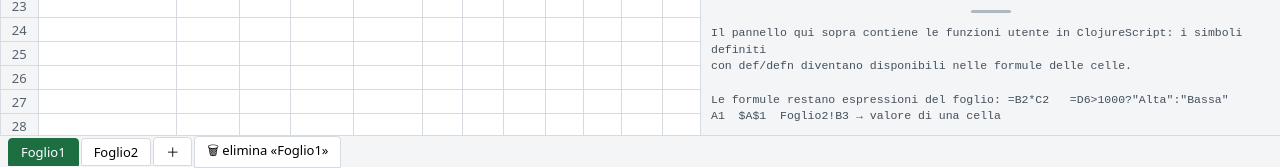
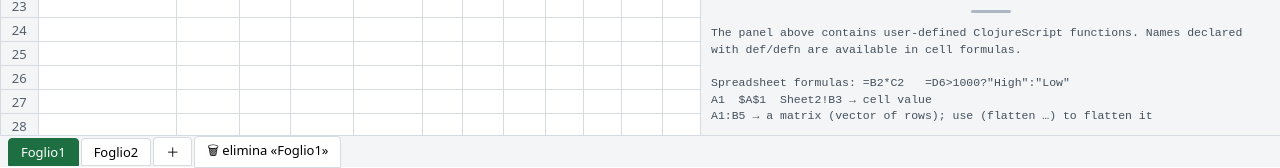
Before and after one commit to gscacco/myspa, a website with bundled scripts: page src/index.html in a window 1280 px wide. Both pictures are taken after a click on the button "ƒ CLJS". Shown: the part 633-801 px from the top of the page. Built offline with nearby package versions, Linux system fonts and the light colour scheme.

Commit message:
docs(demo): translate help and sample code to English

```diff
--- a/src/index.html
+++ b/src/index.html
@@ -20,8 +20,8 @@
 <div id="gw"><div id="gx"><table id="g" data-dyn></table><div id="ov"></div></div></div>
 <div id="tabs" data-dyn></div>
 <div id="formula-pop" role="dialog" aria-modal="false" aria-labelledby="formula-pop-title" hidden>
-  <div id="formula-pop-head"><b id="formula-pop-title">Formula</b><button id="formula-pop-close" type="button" title="Applica e chiudi" aria-label="Applica e chiudi">✓</button></div>
-  <input id="ed" hidden aria-label="Formula della cella" spellcheck="false" autocomplete="off">
+  <div id="formula-pop-head"><b id="formula-pop-title">Formula</b><button id="formula-pop-close" type="button" title="Apply and close" aria-label="Apply and close">✓</button></div>
+  <textarea id="ed" hidden aria-label="Cell formula" spellcheck="false" autocomplete="off" autocapitalize="off" wrap="off"></textarea>
 </div>
 <div id="fn" hidden>
   <b>Funzioni utente (ClojureScript)</b>
@@ -39,48 +39,54 @@
   <div id="note" data-dyn></div>
   <div id="fe" data-dyn></div>
   <div id="help-resize" role="separator" aria-orientation="horizontal" aria-label="Ridimensiona la guida" aria-valuemin="40" aria-valuenow="100" tabindex="0"></div>
-<pre id="help">Il pannello qui sopra contiene le funzioni utente in ClojureScript: i simboli definiti
-con def/defn diventano disponibili nelle formule delle celle.
+<pre id="help">The panel above contains user-defined ClojureScript functions. Names declared
+with def/defn are available in cell formulas.
 
-Le formule restano espressioni del foglio: =B2*C2   =D6>1000?"Alta":"Bassa"
-A1  $A$1  Foglio2!B3 → valore di una cella
-A1:B5 → matrice (vettore di righe) da appiattire con (flatten …)
-Nei ternari metti spazi attorno a «:»  →  =x ? B2 : C2  (B2:C2 senza spazi è un intervallo)
-SUM AVG MIN MAX COUNT ROUND IF + funzioni matematiche (sqrt, abs, PI…) usabili anche nei cljs
+Spreadsheet formulas: =B2*C2   =D6&gt;1000?"High":"Low"
+A1  $A$1  Sheet2!B3 → cell value
+A1:B5 → a matrix (vector of rows); use (flatten …) to flatten it
+In ternary expressions, put spaces around «:» → =x ? B2 : C2 (B2:C2 without spaces is a range)
+SUM AVG MIN MAX COUNT ROUND IF and math functions (sqrt, abs, PI…) are also available in ClojureScript.
 
-Editor con paredit attivo:
-( ) [ ] { } e " si chiudono da soli · Invio rientra · Tab indenta (Shift+Tab toglie)
-Le parentesi non si possono sbilanciare: se una cancellazione (Backspace/Delete) le
-romperebbe paredit la blocca, mentre una forma o un blocco interi si cancellano.
-Per cambiarle usa i pulsanti paredit o i tasti, che agiscono sulla lista in cui si
-trova il cursore (anche se il cursore è subito dopo la sua «)»):
-  Slurp ➡  tira dentro la lista la forma che segue      Ctrl+→
-  ⬅ Barf   spinge fuori dalla lista l'ultima forma      Ctrl+←
-  Splice ⬆ toglie le parentesi della lista              Ctrl+↑
-  Wrap ⬇   avvolge la forma o la selezione in «( )»     Ctrl+↓
-  (su macOS, se Ctrl+frecce è preso da Mission Control, usa Ctrl+Shift+frecce)
-Ctrl+/ commenta (;) · Ctrl+Spazio suggerimenti
-▶ Applica tutto valuta l'editor e ne salva il codice nel foglio (anche nel file salvato)
-▶ Valuta forma (Ctrl+Invio) valuta solo la s-exp prima del cursore, come C-x C-e di
-Emacs: ridefinisce una defn o una costante def senza ricaricare il resto e senza
-salvarla nel foglio (vale per la sessione; per conservarla usa ▶ Applica tutto).
-Esempio: (defn media [xs] (/ (SUM xs) (count xs)))   poi in una cella  =media(B2:B5)
-condizionali: (if (> D6 1000) "Alta" "Bassa")   locali: (let [x 1] (* x 2))
-Data flow: una cella si ricalcola solo se cambia una cella da cui dipende (le dipendenze sono scoperte durante il calcolo).</pre>
+In the floating editor, enter the ClojureScript form without a leading =:
+(double-value B2)     (SUM A1:B5)     (if (> D6 1000) "High" "Low")
+
+The ClojureScript editor has paredit:
+( ) [ ] { } and " close automatically · Enter adds an indented line · Tab indents (Shift+Tab outdents)
+Paredit keeps delimiters balanced. Backspace/Delete cannot unbalance them, while a whole form or block can be deleted.
+Use the paredit buttons or shortcuts on the list containing the cursor, including when the cursor is just after its closing «)»:
+  Slurp ➡  pull the following form into the list             Ctrl+→
+  ⬅ Barf   push the last form out of the list                Ctrl+←
+  Splice ⬆ remove the list's delimiters                      Ctrl+↑
+  Wrap ⬇   wrap the form or selection in «( )»               Ctrl+↓
+  (On macOS, if Mission Control captures Ctrl+arrows, use Ctrl+Shift+arrows.)
+Ctrl+/ comments a line with ; · Ctrl+Space opens suggestions
+▶ Apply all evaluates the editor and saves its code in the workbook.
+▶ Evaluate form (Ctrl+Enter) evaluates only the s-expression before the cursor, like Emacs C-x C-e.
+It can redefine a function or constant without reloading the rest of the editor. The change lasts for this session; use Apply all to save it.
+
+Example:
+(defn weighted-average [values weights]
+  (let [value-list (flatten values)
+        weight-list (flatten weights)]
+    (/ (SUM (map * value-list weight-list)) (SUM weight-list))))
+Use it in a cell as (weighted-average B2:B5 C2:C5).
+Conditionals: (if (> D6 1000) "High" "Low") · Locals: (let [x 1] (* x 2))
+Data flow: a cell recalculates only when one of its dependencies changes.</pre>
 </div>
 
 <script type="application/edn" id="model">
 {:version 1
  :name "Foglio di calcolo"
- :code "; Funzioni utente in ClojureScript: i simboli definiti con def/defn sono usabili nelle formule.\n(def IVA 0.22)\n\n(defn CONIVA\n  ([x] (CONIVA x IVA))\n  ([x r] (* x (+ 1 r))))\n\n; riceve matrici (vettori di righe): (flatten ...) le appiattisce\n(defn MEDIA_PESATA [valori pesi]\n  (let [v (flatten valori)\n        p (flatten pesi)]\n    (/ (SUM (map * v p)) (SUM p))))\n"
+ :code "; User-defined functions in ClojureScript: symbols declared with def/defn are available in formulas.\n(def TAX_RATE 0.22)\n\n(defn WITH_TAX\n  ([x] (WITH_TAX x TAX_RATE))\n  ([x rate] (* x (+ 1 rate))))\n\n; Accepts matrices (vectors of rows); flatten turns them into sequences.\n(defn WEIGHTED_AVERAGE [values weights]\n  (let [value-list (flatten values)\n        weight-list (flatten weights)]\n    (/ (SUM (map * value-list weight-list)) (SUM weight-list))))\n"
  :sheets [{:name "Foglio1"
   :cells {:A1 {:r "Prodotto" :b true} :B1 {:r "Prezzo" :b true} :C1 {:r "Qtà" :b true} :D1 {:r "Totale" :b true} :E1 {:r "Con IVA" :b true}
-          :A2 {:r "Penna"} :B2 {:r 1.5 :d 2} :C2 {:r 100} :D2 {:r "=B2*C2" :d 2} :E2 {:r "=CONIVA(D2)" :d 2}
-          :A3 {:r "Quaderno"} :B3 {:r 3.2 :d 2} :C3 {:r 40} :D3 {:r "=B3*C3" :d 2} :E3 {:r "=CONIVA(D3)" :d 2}
-          :A4 {:r "Zaino"} :B4 {:r 24.9 :d 2} :C4 {:r 12} :D4 {:r "=B4*C4" :d 2} :E4 {:r "=CONIVA(D4)" :d 2}
-          :A5 {:r "Lavagna"} :B5 {:r 89 :d 2} :C5 {:r 3} :D5 {:r "=B5*C5" :d 2} :E5 {:r "=CONIVA(D5)" :d 2}
+          :A2 {:r "Penna"} :B2 {:r 1.5 :d 2} :C2 {:r 100} :D2 {:r "=B2*C2" :d 2} :E2 {:r "=WITH_TAX(D2)" :d 2}
+          :A3 {:r "Quaderno"} :B3 {:r 3.2 :d 2} :C3 {:r 40} :D3 {:r "=B3*C3" :d 2} :E3 {:r "=WITH_TAX(D3)" :d 2}
+          :A4 {:r "Zaino"} :B4 {:r 24.9 :d 2} :C4 {:r 12} :D4 {:r "=B4*C4" :d 2} :E4 {:r "=WITH_TAX(D4)" :d 2}
+          :A5 {:r "Lavagna"} :B5 {:r 89 :d 2} :C5 {:r 3} :D5 {:r "=B5*C5" :d 2} :E5 {:r "=WITH_TAX(D5)" :d 2}
           :A6 {:r "Totale" :b true} :D6 {:r "=SUM(D2:D5)" :d 2 :b true} :E6 {:r "=SUM(E2:E5)" :d 2 :b true}
-          :A8 {:r "Prezzo medio pesato"} :D8 {:r "=MEDIA_PESATA(B2:B5, C2:C5)" :d 3}
+          :A8 {:r "Prezzo medio pesato"} :D8 {:r "=WEIGHTED_AVERAGE(B2:B5, C2:C5)" :d 3}
           :A9 {:r "Fascia"} :D9 {:r "=D6>1000?\"Alta\":\"Bassa\""}}}
   {:name "Foglio2" :cells {:A1 {:r "Totale con IVA (da Foglio1)" :b true} :D1 {:r "=Foglio1!E6" :d 2}}}]}
 </script>
```
